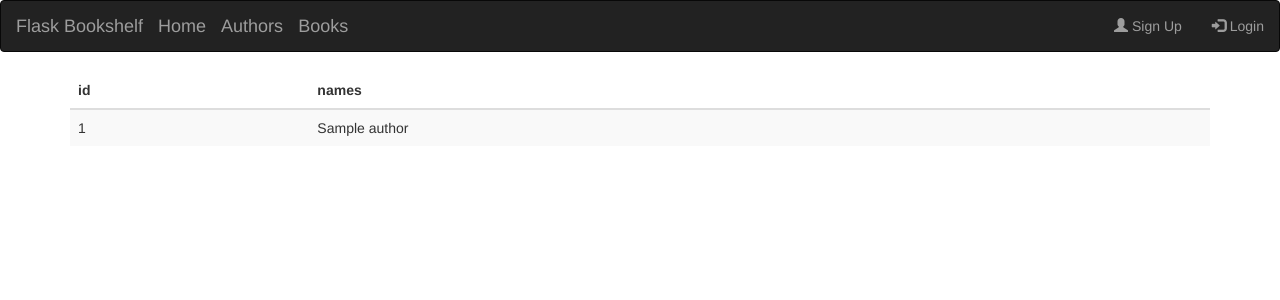
After one commit to damyanbogoev/flask-bookshelf, a Flask app: page /authors/ in a window 1280 px wide. The commit adds this page. Shown: the top 300 px of the page. Run offline with Flask 2, Linux system fonts and the light colour scheme; tables that the repository leaves empty hold one stand-in row (values such as "Sample post"); some libraries are stand-ins or nearby versions.

Commit message:
Adding an Authors view.

```diff
--- a/bookshelf/main/controllers.py
+++ b/bookshelf/main/controllers.py
@@ -1,5 +1,5 @@
 from flask import Blueprint, render_template
-from bookshelf.data.models import Book
+from bookshelf.data.models import Author, Book
 
 
 main = Blueprint('main', __name__, template_folder='templates')
@@ -15,3 +15,10 @@ def display_books():
     books = [book for book in Book.query.all()]
 
     return render_template("books.htm", books=books)
+
+
+@main.route('authors/')
+def display_authors():
+    authors = [author for author in Author.query.all()]
+
+    return render_template("authors.htm", authors=authors)
--- /dev/null
+++ b/bookshelf/main/templates/authors.htm
@@ -0,0 +1,21 @@
+{% extends 'layout.htm' %}
+{% block container %}
+  <div class="top-pad">
+    <table class="table table-striped">
+      <thead>
+        <tr>
+          <th>id</th>
+          <th>names</th>
+        </tr>
+      </thead>
+      <tbody>
+{% for data in authors %}
+        <tr>
+          <td>{{data.id}}</td>
+          <td>{{data.names}}</td>
+        </tr>
+{% endfor %}
+      </tbody>
+    </table>
+  </div>
+{% endblock %}
--- a/bookshelf/templates/layout.htm
+++ b/bookshelf/templates/layout.htm
@@ -20,6 +20,7 @@
         <div>
           <ul class="nav navbar-nav">
             <li><a class="navbar-brand" href="{{ url_for('main.index') }}">Home</a></li>
+            <li><a class="navbar-brand" href="{{ url_for('main.display_authors') }}">Authors</a></li>
             <li><a class="navbar-brand" href="{{ url_for('main.display_books') }}">Books</a></li>
           </ul>
           <ul class="nav navbar-nav navbar-right">
```
